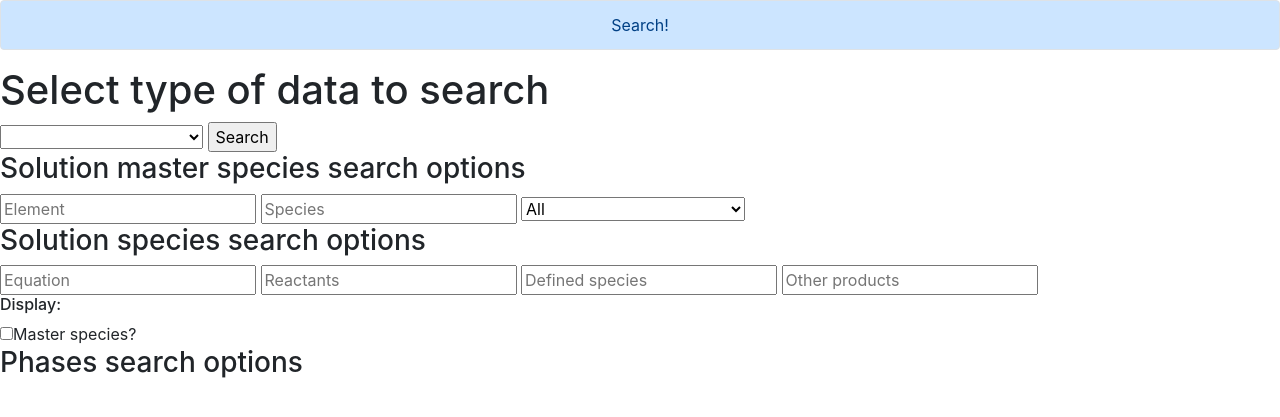
After one commit to emkaythree/cs50x-fp-geochem, a Flask app: page /search in a window 1280 px wide. The commit adds this page. Shown: the top 417 px of the page. Run offline with Flask 2, Linux system fonts and the light colour scheme; some libraries are stand-ins or nearby versions.

Commit message:
search function v1

```diff
--- a/application.py
+++ b/application.py
@@ -44,6 +44,10 @@ def index():
 
         elif flask.request.form.get("overview"):
             return flask.redirect("/overview")
+
+        elif flask.request.form.get("search"):
+            return flask.redirect("/search")
+
         else:
             return flask.redirect("/")
 
@@ -56,3 +60,26 @@ def summary():
 
 
     return flask.render_template("summary.html", summary=summary)
+
+@app.route("/search", methods=["GET", "POST"])
+def search():
+    if flask.request.method == "GET":
+        flask.flash("Search!")
+        return flask.render_template("search.html")
+    else:
+        ##
+        ##TODO: get headings from tables ##
+        ##
+        searchtype = flask.request.form.get("type")
+        print(searchtype)
+        if searchtype == "solution_master_species":
+            flask.flash("Solution master species!!")
+        elif searchtype == "solution_species":
+            flask.flash("Solution species!!")
+        elif searchtype == "phases":
+            flask.flash("Phases!!")
+        else:
+            flask.flash("Must specify a valid selection of data to search")
+
+
+        return flask.render_template("search.html")
--- /dev/null
+++ b/templates/search.html
@@ -0,0 +1,50 @@
+{% extends "layout.html" %}
+
+{% block main %}
+
+    <h1>Select type of data to search</h1>
+
+    <form action="/search" method="post">
+        <div>
+            <select name="type">
+                <option disabled selected value=""></option>
+                <option value="solution_master_species">Solution master species</option>
+                <option value="solution_species">Solution species</option>
+                <option value="phases">Phases</option>
+            </select>
+            <input type="submit" value="Search">
+        </div>
+        <div>
+            <h3>Solution master species search options</h3>
+                <input autocomplete="off" placeholder="Element" type="text">
+                <input autocomplete="off" placeholder="Species" type="text">
+                <select name="primary">
+                    <option value="all">All</option>
+                    <option value="primary">Primary master species</option>
+                    <option value="secondary">Secondary master species</option>
+                </select>
+
+
+        </div>
+        <div>
+            <h3>Solution species search options</h3>
+                <input autocomplete="off" placeholder="Equation" type="text">
+                <input autocomplete="off" placeholder="Reactants" type="text">
+                <input autocomplete="off" placeholder="Defined species" type="text">
+                <input autocomplete="off" placeholder="Other products" type="text">
+        </div>
+        <div>
+            <h6>Display:</h6>
+            <input type="Checkbox" name="SS_display" value="master_species">Master species?
+        </div>
+        <div>
+            <h3>Phases search options</h3>
+
+
+        </div>
+
+    </form>
+
+
+
+{% endblock %}
```
Also changed, not shown: templates/index.html (+9 -9 lines).
